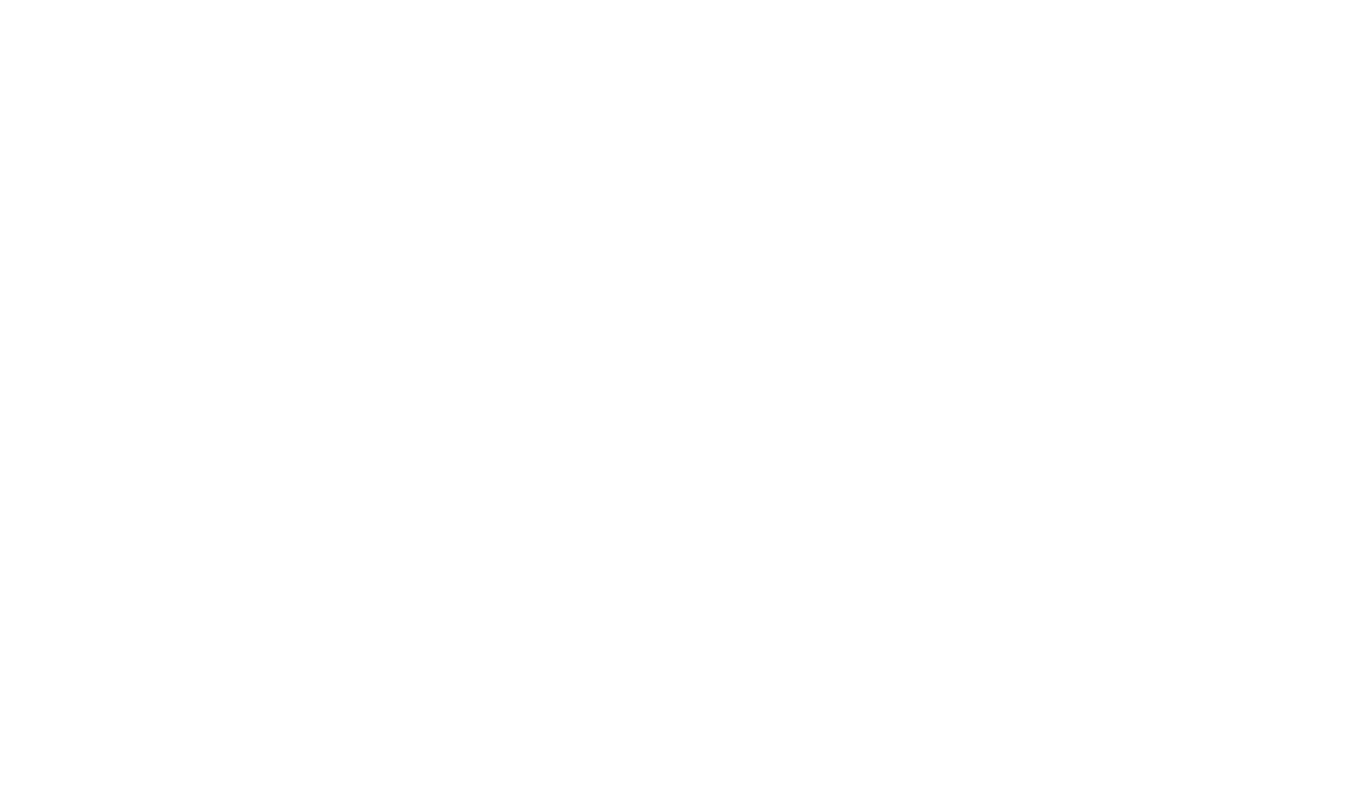
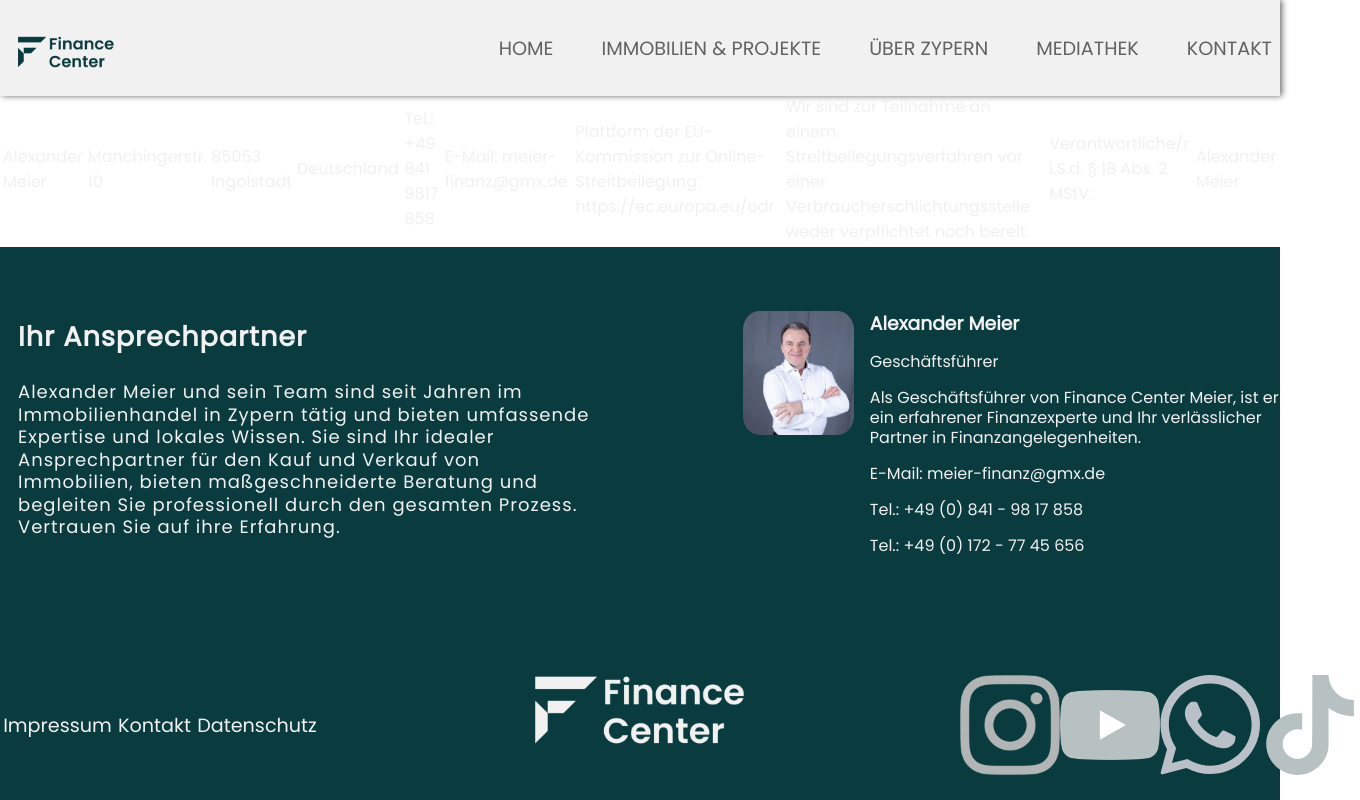
Before and after one commit to thisbeilithyor/financecm, a React (Create React App) app in the folder frontend/: page /impressum in a window 1280 px wide. Before the commit this address had no page. Shown: the top 800 px of the page, 1360 px wide, since content can reach past the window. Built offline with nearby package versions, Linux system fonts and the light colour scheme.

Commit message:
content of impressum

```diff
--- a/frontend/src/App.js
+++ b/frontend/src/App.js
@@ -11,6 +11,7 @@
 import Immobilien from "./nonadmin/immobilien/Immobilien.js";
 import ImmoElement from "./nonadmin/immobilien/specific_item/ImmoElement.js";
 import Kontakt from "./nonadmin/kontakt/Kontakt.js";
+import Impressum from "./nonadmin/impressum/Impressum.js";
 
 
 import useWebsiteVisitTracker from "./util/useWebsiteVisitTracker.js";
@@ -25,6 +26,7 @@
         <Route path="/immobilien" element={<Immobilien />}></Route>
         <Route path="/immobilien/:objectnr" element={<ImmoElement />}></Route>
         <Route path="/kontakt" element={<Kontakt />}></Route>
+        <Route path="/impressum" element={<Impressum />}></Route>
         <Route element={<ProtectedRoutes/>}>
           <Route element={<AdminNavBar />}>
             <Route path="admin/panel" element={<AdminPanel />}></Route>
--- /dev/null
+++ b/frontend/src/nonadmin/impressum/Impressum.js
@@ -0,0 +1,54 @@
+import Ansprechpartner from "../components/Ansprechpartner.js";
+import Footer from "../components/Footer.js";
+import Navbar from "../components/Navbar.js";
+
+const Impressum = () => {
+    return (
+        <>
+        <Navbar></Navbar>
+        <h1>Impressum</h1>
+        <table>
+            <tr>
+                <td>
+                    Alexander Meier
+                </td>
+                <td>
+                    Manchingerstr. 10
+                </td>
+                <td>
+                    85053 Ingolstadt
+                </td>
+                <td>
+                    Deutschland
+                </td>
+                <br></br>
+                <td>
+                    Tel.: +49 841 9817 858
+                </td>
+                <td>
+                    E-Mail: meier-finanz@gmx.de
+                </td>
+                <br></br>
+                <td>
+                    Plattform der EU-Kommission zur Online-Streitbeilegung: https://ec.europa.eu/odr
+                </td>
+                <td>
+                    Wir sind zur Teilnahme an einem Streitbeilegungsverfahren vor einer Verbraucherschlichtungsstelle weder verpflichtet noch bereit.
+                </td>
+                <br></br>
+                <td>
+                    Verantwortliche/r i.S.d. § 18 Abs. 2 MStV:
+                </td>
+                <td>
+                    Alexander Meier
+                </td>
+            </tr>
+        </table>
+
+        <Ansprechpartner></Ansprechpartner>
+        <Footer></Footer>
+        </>
+    )
+}
+
+export default Impressum;
```
